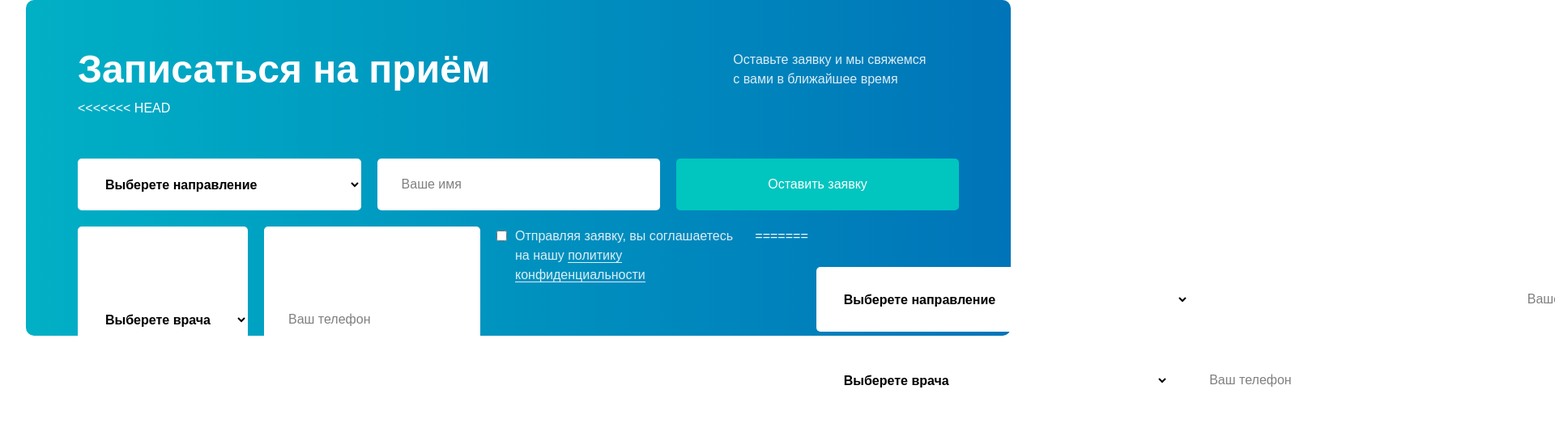
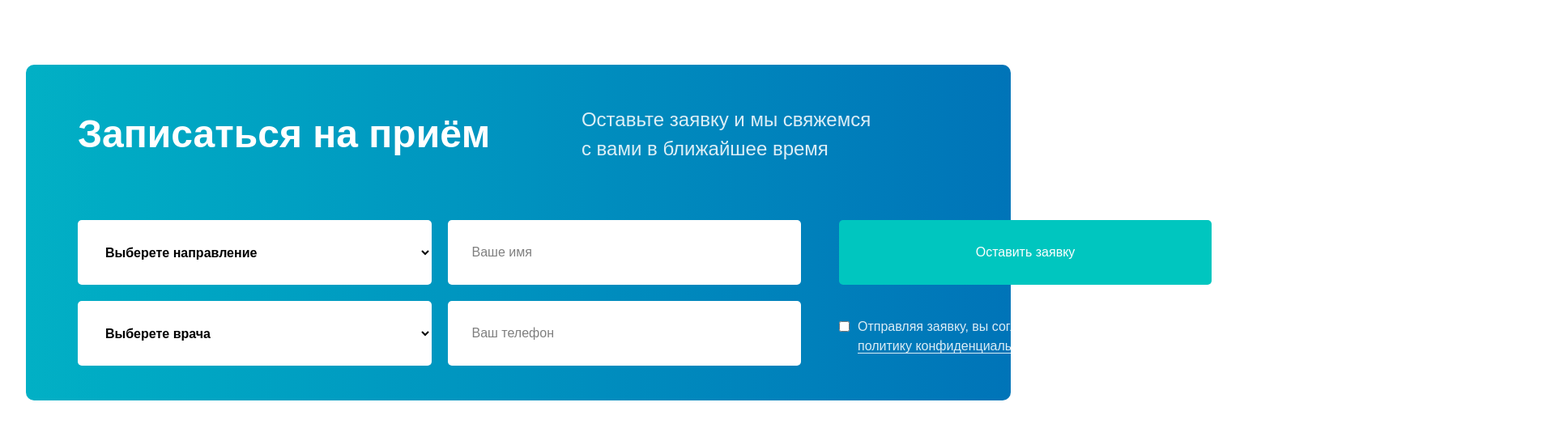
Before and after one commit to aloliddinabdugafforzoda-sys/GP-exam-3, a website: page src/components/inputs_data.html in a window 1280 px wide. Shown: the top 534 px of the page at 81% size, 1920 px wide, since content can reach past the window. Drawn offline with nearby package versions, Linux system fonts and the light colour scheme; files that its build step writes are made by us from their sources.

Commit message:
inputs data fix ful

```diff
--- a/src/components/inputs_data.html
+++ b/src/components/inputs_data.html
@@ -7,32 +7,13 @@
     <link rel="stylesheet" href="../output.css">
 </head>
 <body>
-    <section class="w-[95%] p-[50px_5%] h-[415px] rounded-[10px] m-auto bg-gradient-to-l from-[#0074B8] to-[#02B0C5] text-white max-md:h-auto">
-        <div class="flex items-center gap-[300px] max-md:flex-col max-md:gap-[30px] max-md:justify-start">
-            <p class="text-[48px] font-bold">Записаться на приём</p>
-            <p class="text-[#ffffffdc] max-md:w-[330px]">Оставьте заявку и мы свяжемся <br> с вами в ближайшее время</p>
+      <section class="w-[95%] p-[50px_5%] h-[415px] rounded-[10px] m-auto bg-gradient-to-l from-[#0074B8] to-[#02B0C5] text-white max-md:h-auto mt-20">
+        <div class="flex items-center  justify-between w-[90%] max-md:flex-col">
+            <p class="text-[48px] font-bold  max-md:text-[34px]">Записаться на приём</p>
+            <p class="text-[#ffffffdc] text-[24px] max-md:text-[20px] max-md:w-[300px] max-md:m-auto">Оставьте заявку и мы свяжемся <br> с вами в ближайшее время</p>
         </div>
-<<<<<<< HEAD
-        <div class="mt-[50px]">
-            <div class="flex gap-[20px] max-md:flex-col">
-                <select class="border-none bg-white w-[360px] p-[18px_30px] text-black font-semibold rounded-[5px] max-md:w-[330px]">
-                    <option value="">Выберете направление</option>
-                </select>
-                <input class="border-none bg-white w-[360px] p-[16px_30px] text-black rounded-[5px] max-md:w-[330px]" placeholder="Ваше имя" type="text">
-                <button class="border-none bg-[#00C6BF] w-[360px] p-[20px] text-center rounded-[5px] max-md:w-[330px] max-md:p-[13px]">Оставить заявку</button>
-            </div>
-            <div class="flex gap-[20px] mt-[20px] max-md:flex-col">
-                <select class="border-none bg-white w-[360px] p-[15px_30px] text-black font-semibold rounded-[5px] max-md:w-[330px]">
-                    <option value="">Выберете врача</option>
-                </select>
-                <input class="border-none bg-white w-[360px] p-[20px_30px] text-black rounded-[5px] max-md:w-[330px]" placeholder="Ваш телефон" type="text">
-                <div class="flex gap-[10px] items-start">
-                    <input class="mt-[5px]" type="checkbox">
-                    <p class="text-[#ffffffdc] w-[350px] max-md:w-[300px] max-md:w-[330px] max-md:order-5">Отправляя заявку, вы соглашаетесь на нашу <span class="border-b-[1px] border-b-[solid] border-b-[#ffffffdc]"> политику конфиденциальности</span></p>
-=======
        <section class="flex justify-between mt-[50px] w-[95%] items-center max-md:w-[100%] max-md:flex-col">
             <div class="  justify-between w-full">
-
 
                 <div class="flex gap-[20px] justify-between w-[95%]  max-md:flex-col  max-md:w-[100%]">
                     <select class="border-none bg-white w-[460px] h-[80px] p-[18px_30px] text-black font-semibold rounded-[5px]  max-md:w-[100%]">
@@ -47,10 +28,17 @@
                     </select>
                     <input class="border-none bg-white w-[460px] h-[80px] hidden max-md:block p-[16px_30px] text-black rounded-[5px] max-md:w-[100%]" placeholder="Ваше имя" type="text">
                     <input class="border-none bg-white w-[460px] h-[80px]  p-[20px_30px] text-black rounded-[5px] max-md:w-[100%]" placeholder="Ваш телефон" type="text">
->>>>>>> 0967ba05cc2637307873b0d8cda07d6064ad5883
                 </div>
             </div>
-        </div>
+                           <div class=" flex flex-col gap-10 max-md:w-[100%] mt-5 max-md:mt-0">
+                                <button class="border-none bg-[#00C6BF] w-[460px] h-[80px] p-[20px] text-center rounded-[5px] max-md:w-[100%] max-md:h-[70px]  max-md:mt-5">Оставить заявку</button>
+                                  <label class="flex gap-[10px] items-start w-[460px] max-md:w-[100%]">
+                                <input class="mt-[5px]" type="checkbox">
+                                <p class="text-[#ffffffdc] w-[338px] h-[80px] max-md:w-full max-md:text-[14px]">Отправляя заявку, вы соглашаетесь на нашу  <span class="border-b-[1px] border-b-[solid] border-b-[#ffffffdc]"> политику конфиденциальности</span></p>
+                            </label>
+                           </div>
+       </section>
+
     </section>
 </body>
 </html>
```
Also changed, not shown: src/pages/page-4_safarov.html (+1 -0 lines).
